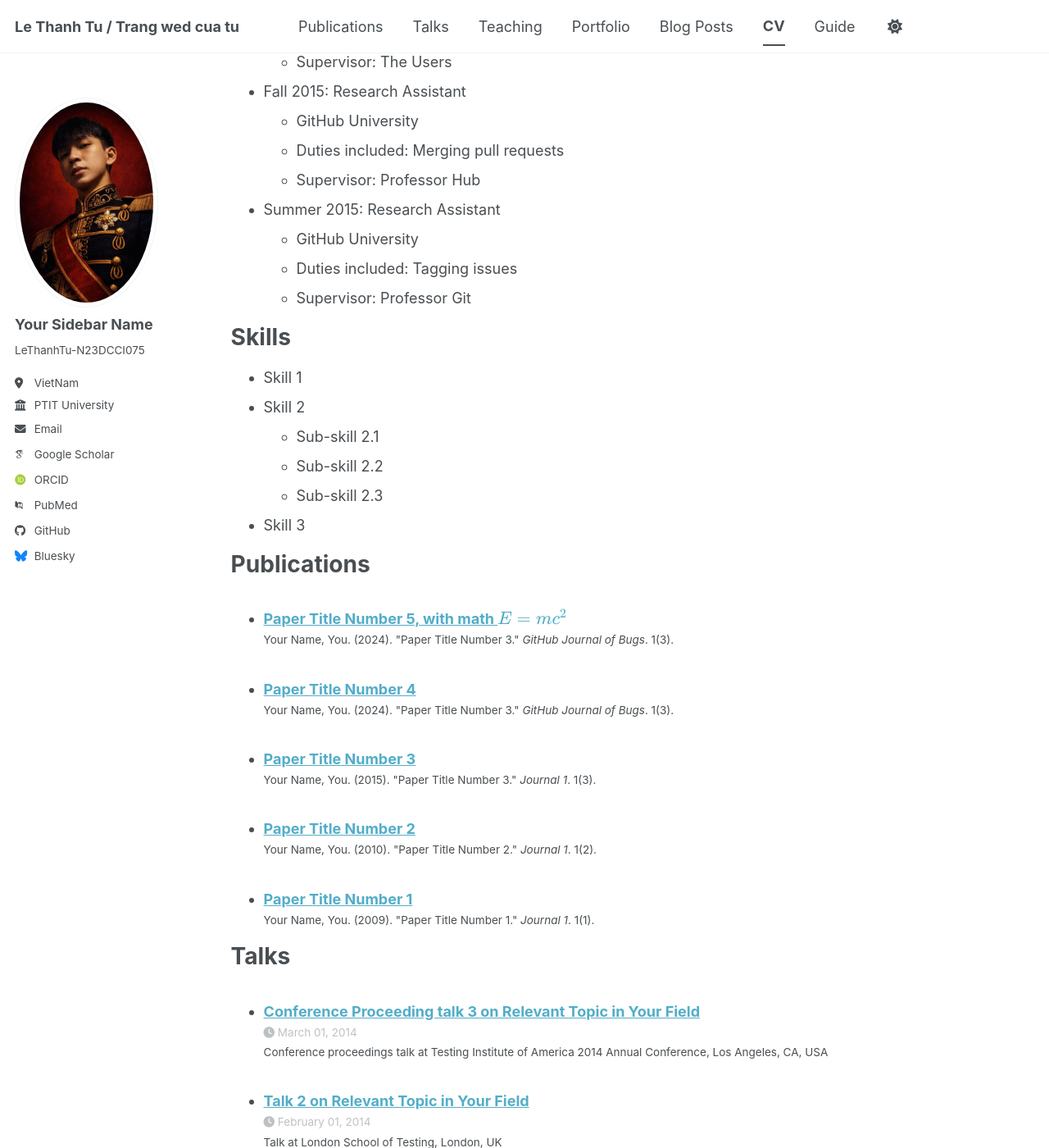
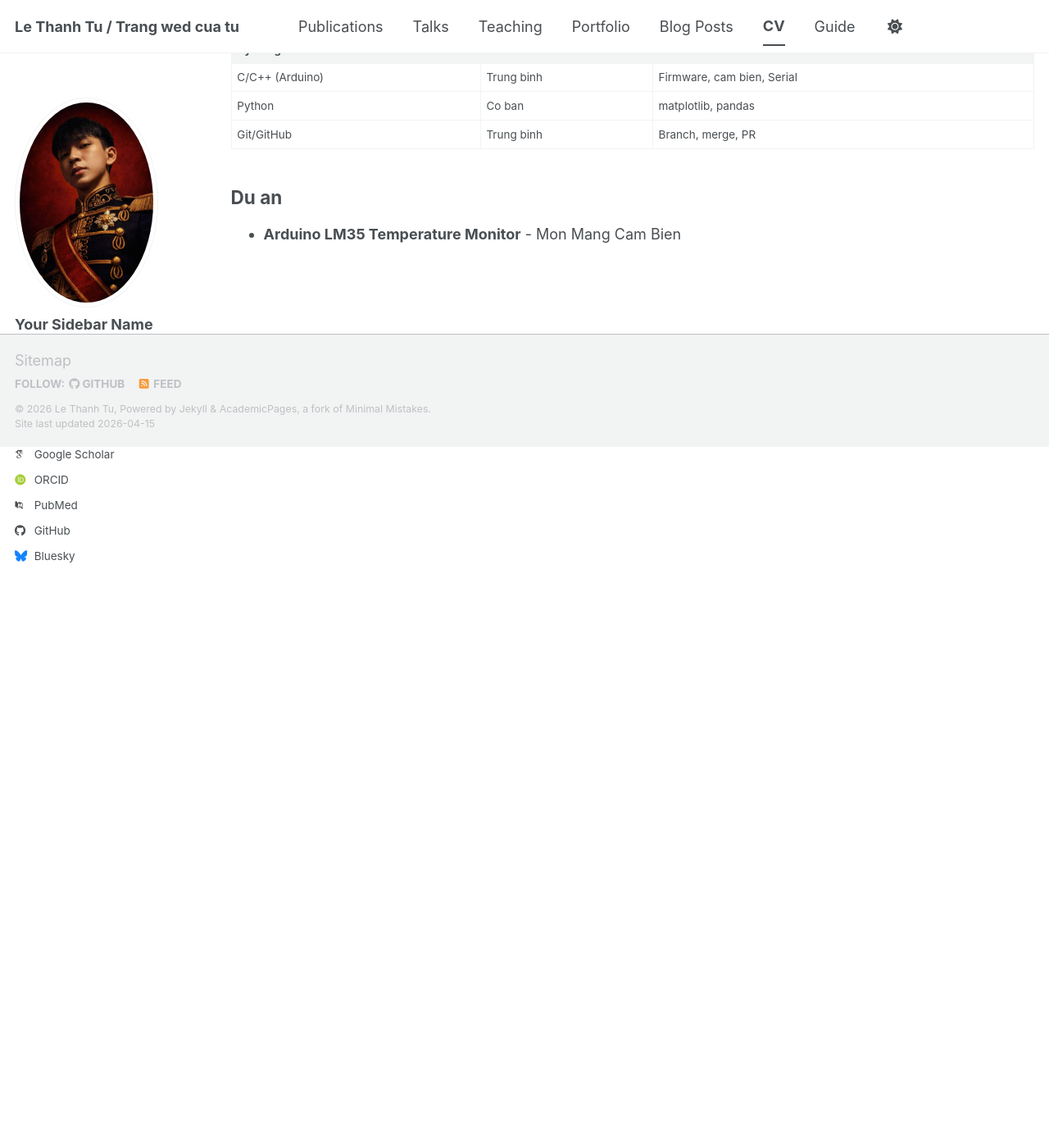
Before and after one commit to LeTunn/LeTunn.github.io, a Jekyll site: the page built from _pages/cv.md, in a window 1280 px wide and 1400 px high, scrolled down 410 px. Shown: the whole window at 82% size. Built offline with Jekyll 4.4.1, drawn with Linux system fonts in a browser that asks for light colours; some web fonts are replaced; a script bundle is joined from its source files by our own code; library files that are not in the unit come from our copies; after the commit the page ends 955 px from its top, so only the background shows below that; some of the changed text lies outside the part shown.

Commit message:
Update cv.md

```diff
--- a/_pages/cv.md
+++ b/_pages/cv.md
@@ -3,62 +3,24 @@
 title: "CV"
 permalink: /cv/
 author_profile: true
-redirect_from:
-  - /resume
 ---
 
-{% include base_path %}
+## Hoc van
 
-Education
-======
-* Ph.D in Version Control Theory, GitHub University, 2018 (expected)
-* M.S. in Jekyll, GitHub University, 2014
-* B.S. in GitHub, GitHub University, 2012
+**Hoc vien Cong nghe Buu chinh Vien thong (PTIT)**
 
-Work experience
-======
-* Spring 2024: Academic Pages Collaborator
-  * GitHub University
-  * Duties includes: Updates and improvements to template
-  * Supervisor: The Users
+- Nganh: IoT
+- Thoi gian: 2023 - nay
+- GPA: [3.0 / 4.0]
 
-* Fall 2015: Research Assistant
-  * GitHub University
-  * Duties included: Merging pull requests
-  * Supervisor: Professor Hub
+## Ky nang ky thuat
 
-* Summer 2015: Research Assistant
-  * GitHub University
-  * Duties included: Tagging issues
-  * Supervisor: Professor Git
+| Ky nang         | Muc do      | Chi tiet                  |
+|-----------------|-------------|---------------------------|
+| C/C++ (Arduino) | Trung binh  | Firmware, cam bien, Serial|
+| Python          | Co ban      | matplotlib, pandas        |
+| Git/GitHub      | Trung binh  | Branch, merge, PR         |
 
-Skills
-======
-* Skill 1
-* Skill 2
-  * Sub-skill 2.1
-  * Sub-skill 2.2
-  * Sub-skill 2.3
-* Skill 3
+## Du an
 
-Publications
-======
-  <ul>{% for post in site.publications reversed %}
-    {% include archive-single-cv.html %}
-  {% endfor %}</ul>
-
-Talks
-======
-  <ul>{% for post in site.talks reversed %}
-    {% include archive-single-talk-cv.html  %}
-  {% endfor %}</ul>
-
-Teaching
-======
-  <ul>{% for post in site.teaching reversed %}
-    {% include archive-single-cv.html %}
-  {% endfor %}</ul>
-
-Service and leadership
-======
-* Currently signed in to 43 different slack teams
+- **Arduino LM35 Temperature Monitor** - Mon Mang Cam Bien
```
